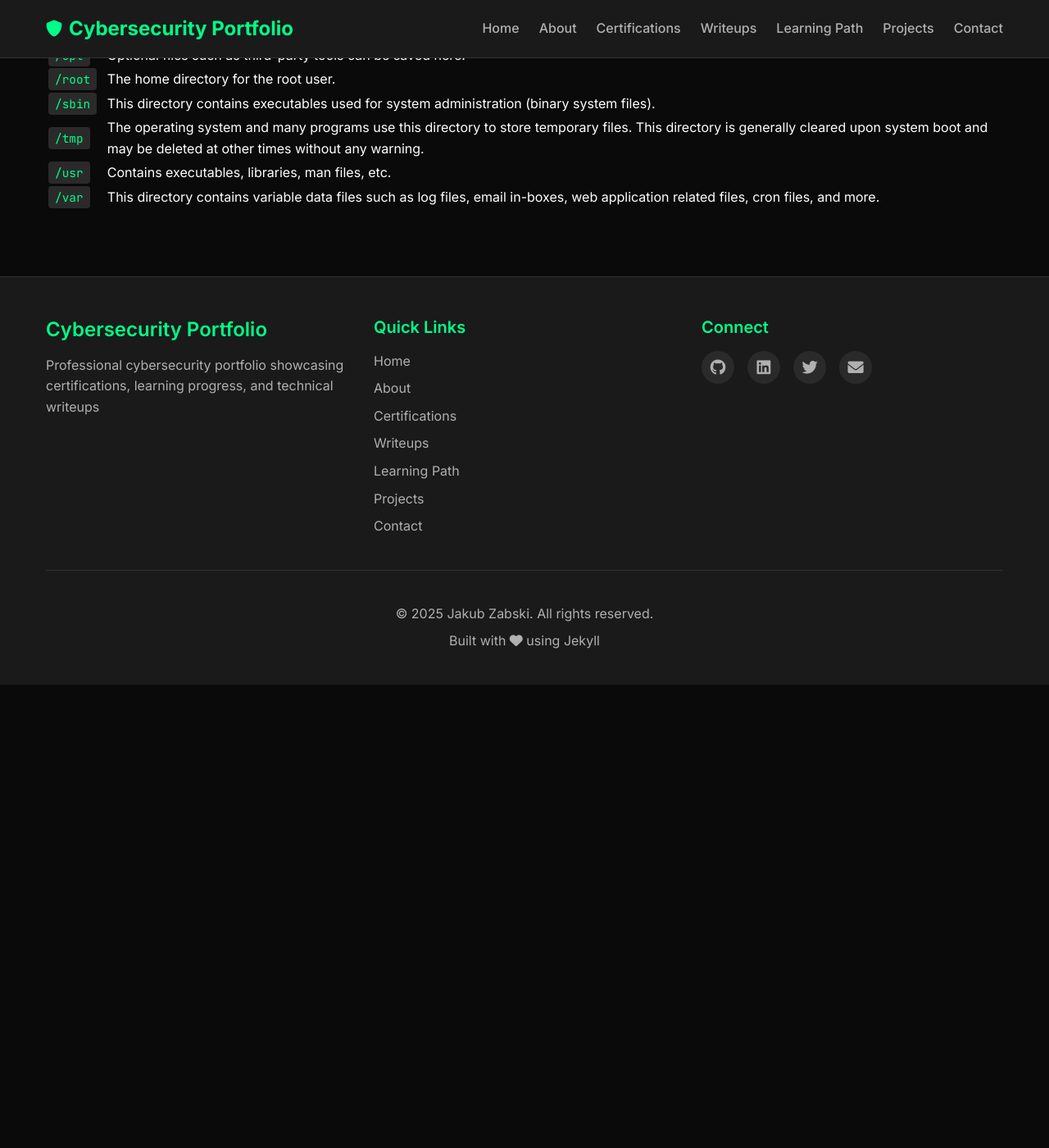
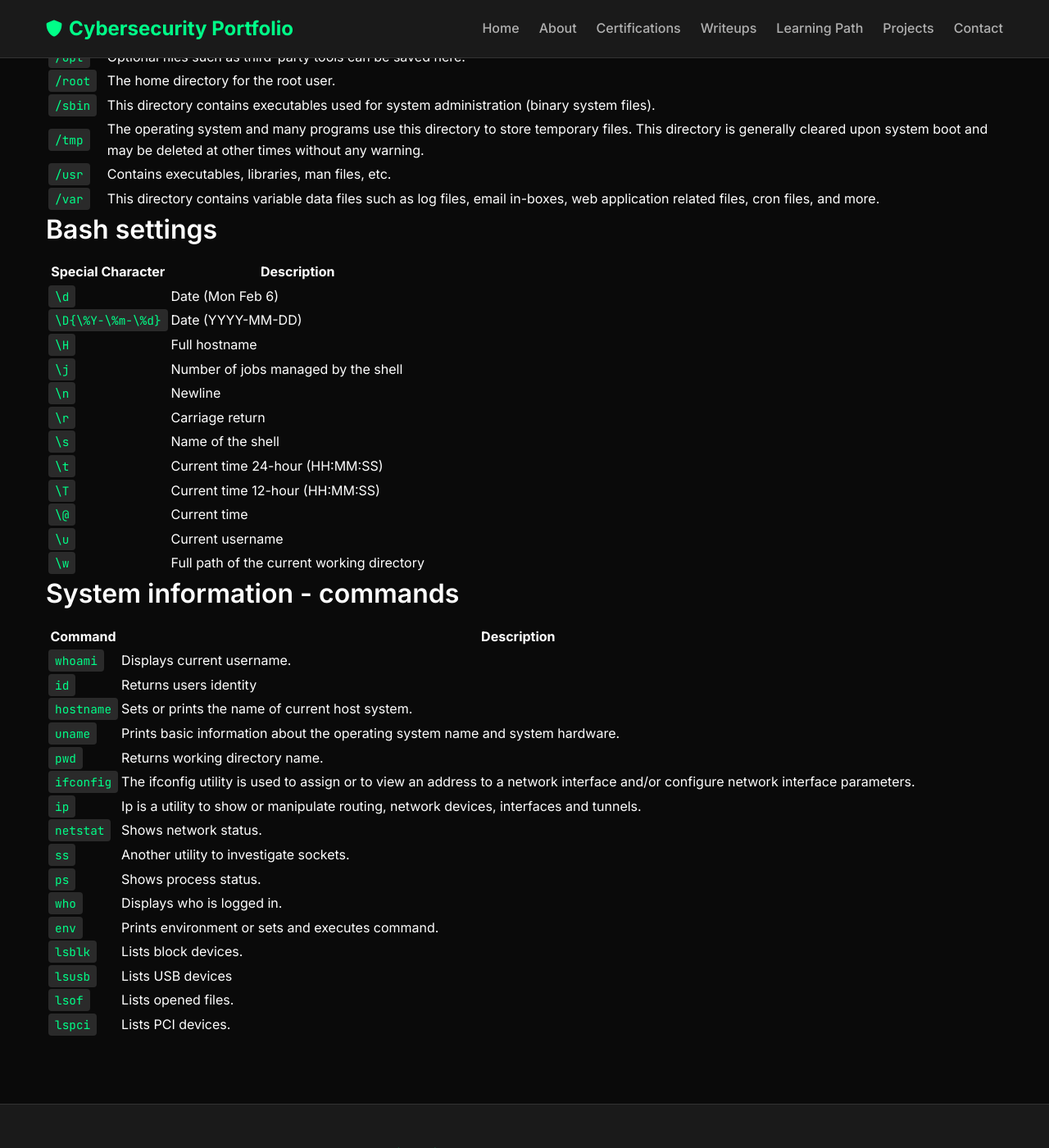
Before and after one commit to FrogsterDev/FrogsterDev.github.io, a Jekyll site: the page built from _learning/junior-cybersecurity-analyst-htb.md, in a window 1280 px wide and 1400 px high, scrolled down 7194 px. Shown: the whole window at 82% size. Built offline with Jekyll 4.4.1, drawn with Linux system fonts in a browser that asks for light colours; before the commit the page ends 8029 px from its top, so only the background shows below that.

Commit message:
Add linux fundamentals notes - system information

```diff
--- a/_learning/junior-cybersecurity-analyst-htb.md
+++ b/_learning/junior-cybersecurity-analyst-htb.md
@@ -194,21 +194,60 @@ progress_notes: |
 
 ## Linux File System Hierarchy
 
+|**Path**|**Description**|
 
-| **Path** | **Description**                                                                                                                                                                                                                                                                                                                    |
-| -------- | ---------------------------------------------------------------------------------------------------------------------------------------------------------------------------------------------------------------------------------------------------------------------------------------------------------------------------------- |
-| `/`      | The top-level directory is the root filesystem and contains all of the files required to boot the operating system before other filesystems are mounted, as well as the files required to boot the other filesystems. After boot, all of the other filesystems are mounted at standard mount points as subdirectories of the root. |
-| `/bin`   | Contains essential command binaries.                                                                                                                                                                                                                                                                                               |
-| `/boot`  | Consists of the static bootloader, kernel executable, and files required to boot the Linux OS.                                                                                                                                                                                                                                     |
-| `/dev`   | Contains device files to facilitate access to every hardware device attached to the system.                                                                                                                                                                                                                                        |
-| `/etc`   | Local system configuration files. Configuration files for installed applications may be saved here as well.                                                                                                                                                                                                                        |
-| `/home`  | Each user on the system has a subdirectory here for storage.                                                                                                                                                                                                                                                                       |
-| `/lib`   | Shared library files that are required for system boot.                                                                                                                                                                                                                                                                            |
-| `/media` | External removable media devices such as USB drives are mounted here.                                                                                                                                                                                                                                                              |
-| `/mnt`   | Temporary mount point for regular filesystems.                                                                                                                                                                                                                                                                                     |
-| `/opt`   | Optional files such as third-party tools can be saved here.                                                                                                                                                                                                                                                                        |
-| `/root`  | The home directory for the root user.                                                                                                                                                                                                                                                                                              |
-| `/sbin`  | This directory contains executables used for system administration (binary system files).                                                                                                                                                                                                                                          |
-| `/tmp`   | The operating system and many programs use this directory to store temporary files. This directory is generally cleared upon system boot and may be deleted at other times without any warning.                                                                                                                                    |
-| `/usr`   | Contains executables, libraries, man files, etc.                                                                                                                                                                                                                                                                                   |
-| `/var`   | This directory contains variable data files such as log files, email in-boxes, web application related files, cron files, and more.                                                                                                                                                                                                |
+|---|---|
+|`/`|The top-level directory is the root filesystem and contains all of the files required to boot the operating system before other filesystems are mounted, as well as the files required to boot the other filesystems. After boot, all of the other filesystems are mounted at standard mount points as subdirectories of the root.|
+|`/bin`|Contains essential command binaries.|
+|`/boot`|Consists of the static bootloader, kernel executable, and files required to boot the Linux OS.|
+|`/dev`|Contains device files to facilitate access to every hardware device attached to the system.|
+|`/etc`|Local system configuration files. Configuration files for installed applications may be saved here as well.|
+|`/home`|Each user on the system has a subdirectory here for storage.|
+|`/lib`|Shared library files that are required for system boot.|
+|`/media`|External removable media devices such as USB drives are mounted here.|
+|`/mnt`|Temporary mount point for regular filesystems.|
+|`/opt`|Optional files such as third-party tools can be saved here.|
+|`/root`|The home directory for the root user.|
+|`/sbin`|This directory contains executables used for system administration (binary system files).|
+|`/tmp`|The operating system and many programs use this directory to store temporary files. This directory is generally cleared upon system boot and may be deleted at other times without any warning.|
+|`/usr`|Contains executables, libraries, man files, etc.|
+|`/var`|This directory contains variable data files such as log files, email in-boxes, web application related files, cron files, and more.|
+
+## Bash settings
+
+|**Special Character**|**Description**|
+|---|---|
+|`\d`|Date (Mon Feb 6)|
+|`\D{\%Y-\%m-\%d}`|Date (YYYY-MM-DD)|
+|`\H`|Full hostname|
+|`\j`|Number of jobs managed by the shell|
+|`\n`|Newline|
+|`\r`|Carriage return|
+|`\s`|Name of the shell|
+|`\t`|Current time 24-hour (HH:MM:SS)|
+|`\T`|Current time 12-hour (HH:MM:SS)|
+|`\@`|Current time|
+|`\u`|Current username|
+|`\w`|Full path of the current working directory|
+
+## System information - commands
+
+
+|**Command**|**Description**|
+|---|---|
+|`whoami`|Displays current username.|
+|`id`|Returns users identity|
+|`hostname`|Sets or prints the name of current host system.|
+|`uname`|Prints basic information about the operating system name and system hardware.|
+|`pwd`|Returns working directory name.|
+|`ifconfig`|The ifconfig utility is used to assign or to view an address to a network interface and/or configure network interface parameters.|
+|`ip`|Ip is a utility to show or manipulate routing, network devices, interfaces and tunnels.|
+|`netstat`|Shows network status.|
+|`ss`|Another utility to investigate sockets.|
+|`ps`|Shows process status.|
+|`who`|Displays who is logged in.|
+|`env`|Prints environment or sets and executes command.|
+|`lsblk`|Lists block devices.|
+|`lsusb`|Lists USB devices|
+|`lsof`|Lists opened files.|
+|`lspci`|Lists PCI devices.|
```
